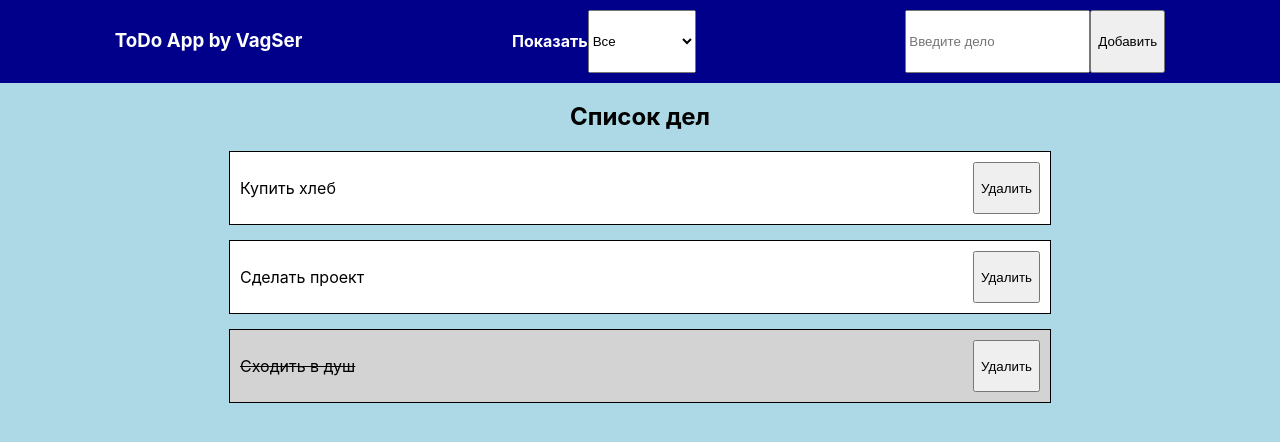
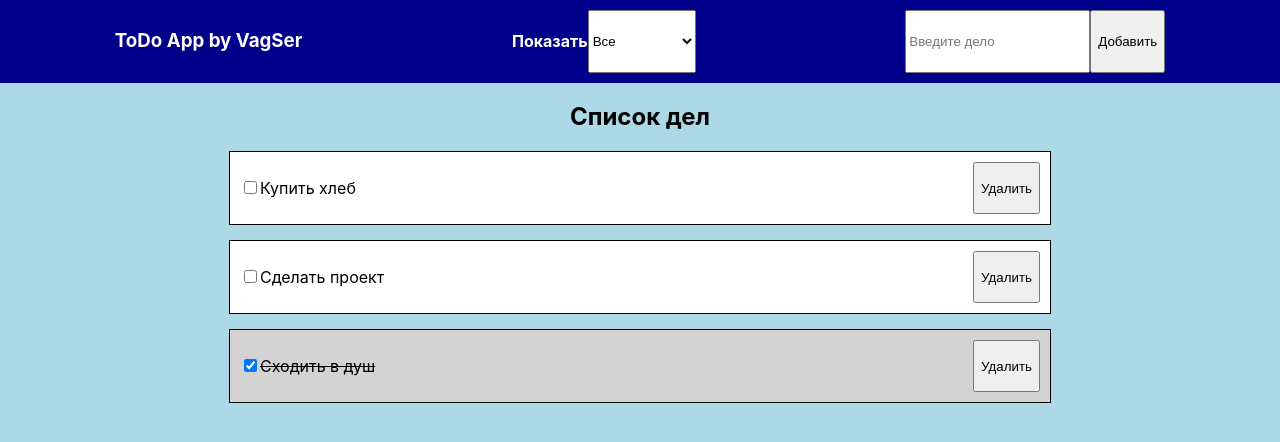
Before and after one commit to VagSer/todo-list, a React (Create React App) app: page / in a window 1280 px wide. Shown: the top 442 px of the page. Built offline with nearby package versions, Linux system fonts and the light colour scheme.

Commit message:
ToDo теперь выполнимы

```diff
--- a/src/App.js
+++ b/src/App.js
@@ -21,6 +21,10 @@ function App() {
     else if (e.target.value === 'done') {
       setAppendedTodos(allTodos.filter(todo => todo.isDone === true))
     } else setAppendedTodos(allTodos.filter(todo => todo.isDone === false))
+  }
+
+  const makeDone = (value) => {
+    value.isDone = !value.isDone
   }
 
   const addTodo = (e) => {
@@ -51,6 +55,7 @@ function App() {
         title={appendedTodos.length? 'Список дел' : 'Дел нет'}
         todos={appendedTodos}
         removeTodo={removeTodo}
+        makeDone={makeDone}
       />
     </div>
   );
--- a/src/components/ToDoItem.jsx
+++ b/src/components/ToDoItem.jsx
@@ -8,7 +8,17 @@ function ToDoItem(props) {
       <div
         className={(isDone === true)? "Item Done" : "Item"}
       >
-        <p>{props.todo.text}</p>
+        <p>
+          <input
+            type='checkbox'
+            checked = {isDone}
+            onChange = {(e) => {
+              setIsDone(!isDone)
+              props.makeDone(props.todo)
+            }}
+          />
+          {props.todo.text}
+        </p>
         <button
             onClick={() => {
               props.delete(props.todo)
--- a/src/components/ToDoList.jsx
+++ b/src/components/ToDoList.jsx
@@ -5,7 +5,7 @@ function ToDoList(props) {
     return (
       <div className="ToDoList">
         <h2 style={{textAlign: 'center'}}>{props.title}</h2>
-        {props.todos.map(todo => <ToDoItem key={todo.id} todo={todo} delete={props.removeTodo}/>)}
+        {props.todos.map(todo => <ToDoItem key={todo.id} todo={todo} delete={props.removeTodo} makeDone={props.makeDone}/>)}
       </div>
     );
   }
```
